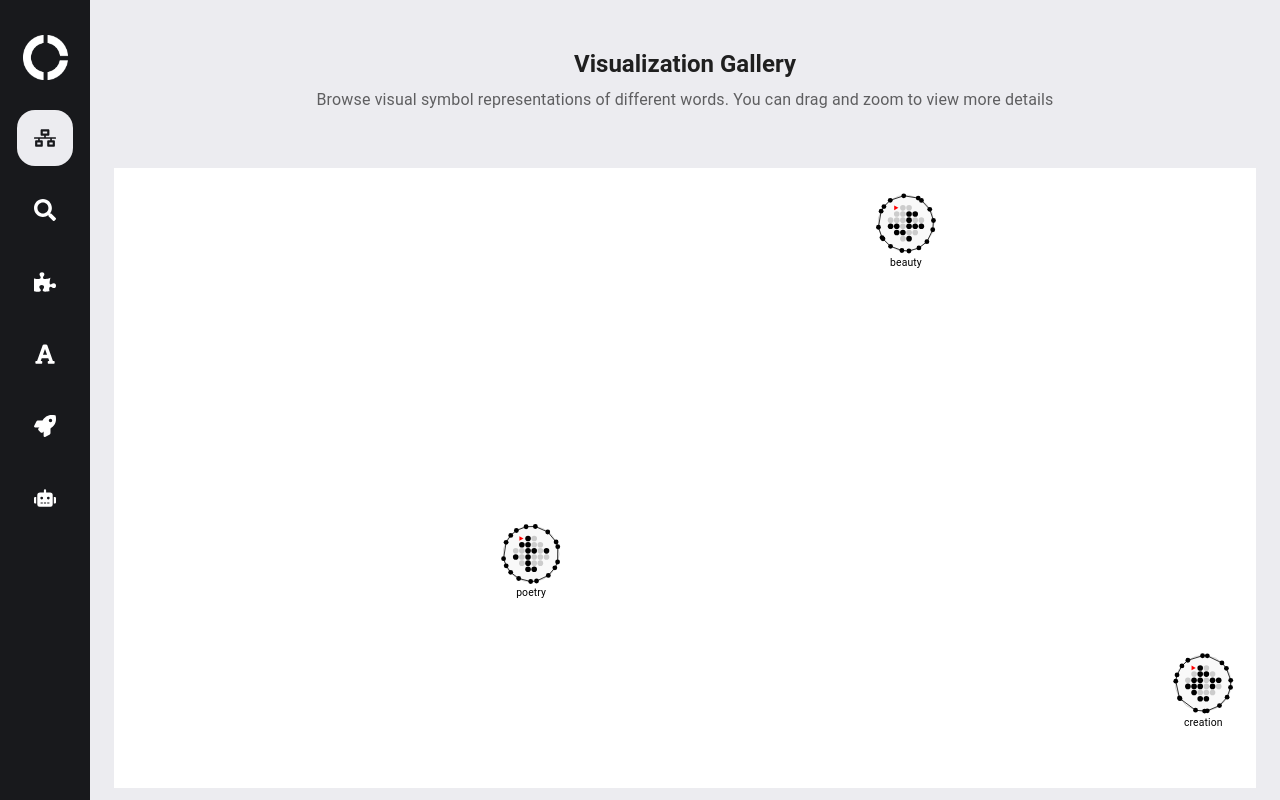
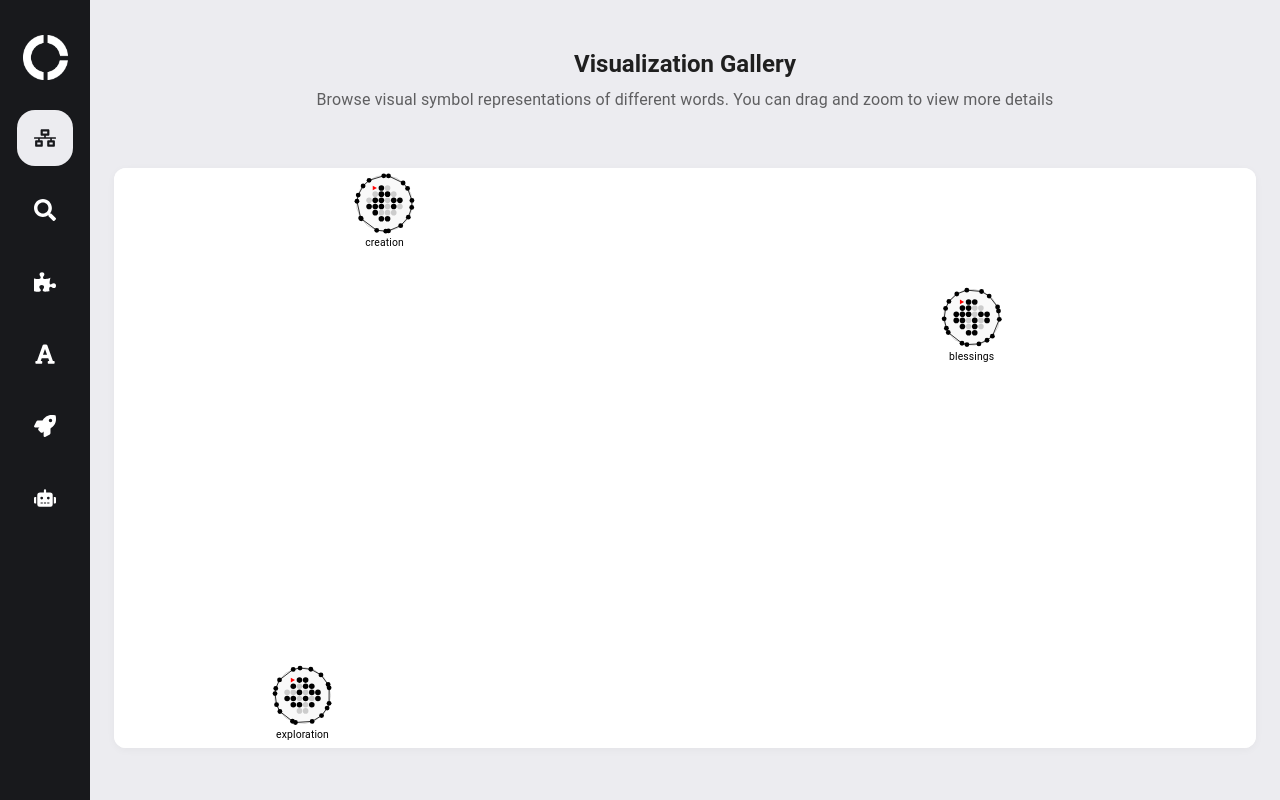
Before and after one commit to ceciliahung25/multilingual-viz, a React (Create React App) app: page / in a window 1280 px wide. Both pictures are taken after a click on the button 45 px from the left and 138 px from the top of the page. Built offline with nearby package versions, Linux system fonts and the light colour scheme.

Commit message:
Gallery样式优化：添加圆角和阴影，减少底部高度增加空间感

```diff
--- a/src/components/Gallery/Gallery.jsx
+++ b/src/components/Gallery/Gallery.jsx
@@ -136,7 +136,7 @@ const Gallery = () => {
     if (!svgRef.current) return;
 
     const width = window.innerWidth;
-    const height = window.innerHeight - 180; // 为PageLayout的标题留出空间
+    const height = window.innerHeight - 220; // 同步修改，与Box容器高度一致
     const nodeSpacing = 150; // 词语之间的间距
 
     // 清除之前的内容
@@ -199,10 +199,12 @@ const Gallery = () => {
     >
       <Box sx={{
         width: '100%',
-        height: 'calc(100vh - 180px)',
+        height: 'calc(100vh - 220px)',
         overflow: 'hidden',
         position: 'relative',
-        bgcolor: '#fff'
+        bgcolor: '#fff',
+        borderRadius: 3,
+        boxShadow: '0 2px 8px rgba(0,0,0,0.04)'
       }}>
         <svg ref={svgRef} />
       </Box>
```
